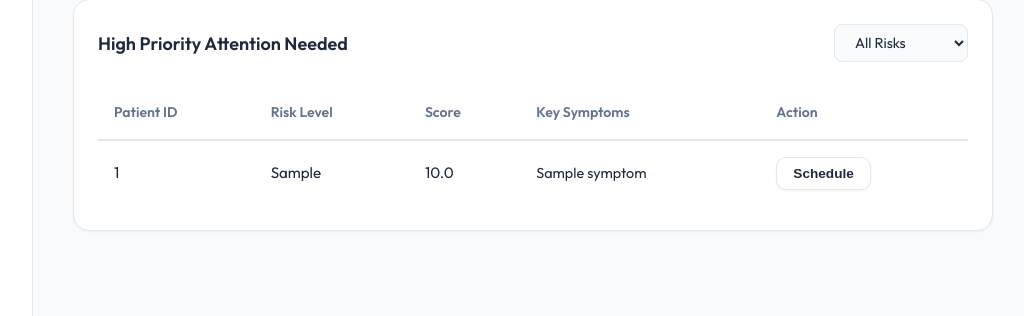
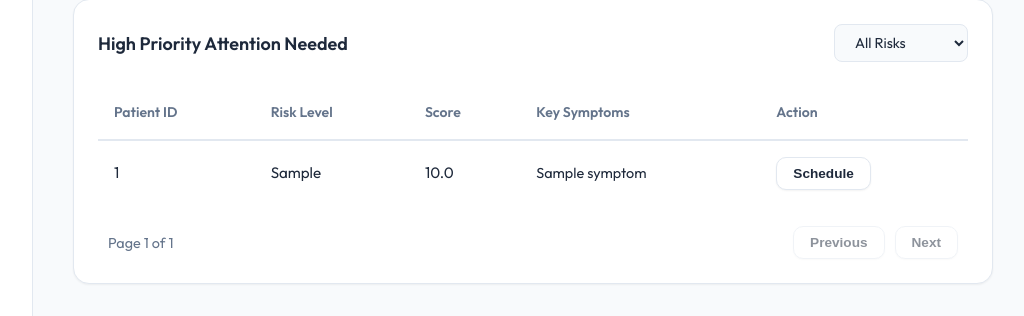
Before and after one commit to dhirajlaulkar/carepulse-ai, a FastAPI app: template app/templates/dashboard.html in a window 1280 px wide. Shown: the part 724-1040 px from the top of the page, without its empty margins (247-1271 px from the left). Run offline with FastAPI, Linux system fonts and the light colour scheme; the template is opened without the code that fills it: most values are stand-ins (such as "Sample title", 1, 10 or a date in 2020).

Commit message:
feat: add pagination controls to dashboard view

```diff
--- a/app/templates/dashboard.html
+++ b/app/templates/dashboard.html
@@ -126,6 +126,28 @@
                         </tbody>
                     </table>
                 </div>
+
+                <!-- Pagination Controls -->
+                <div class="pagination-controls" style="display: flex; justify-content: space-between; align-items: center; margin-top: 20px; padding: 0 10px;">
+                    <div>
+                        <span style="color: var(--text-secondary); font-size: 0.9rem;">
+                            Page {{ current_page }} of {{ total_pages }}
+                        </span>
+                    </div>
+                    <div style="display: flex; gap: 10px;">
+                        {% if current_page > 1 %}
+                        <a href="/?page={{ current_page - 1 }}" class="btn btn-sm btn-outline" style="text-decoration: none;">Previous</a>
+                        {% else %}
+                        <button class="btn btn-sm btn-outline" disabled style="opacity: 0.5; cursor: not-allowed;">Previous</button>
+                        {% endif %}
+
+                        {% if current_page < total_pages %}
+                        <a href="/?page={{ current_page + 1 }}" class="btn btn-sm btn-outline" style="text-decoration: none;">Next</a>
+                        {% else %}
+                        <button class="btn btn-sm btn-outline" disabled style="opacity: 0.5; cursor: not-allowed;">Next</button>
+                        {% endif %}
+                    </div>
+                </div>
             </div>
         </main>
     </div>
```
